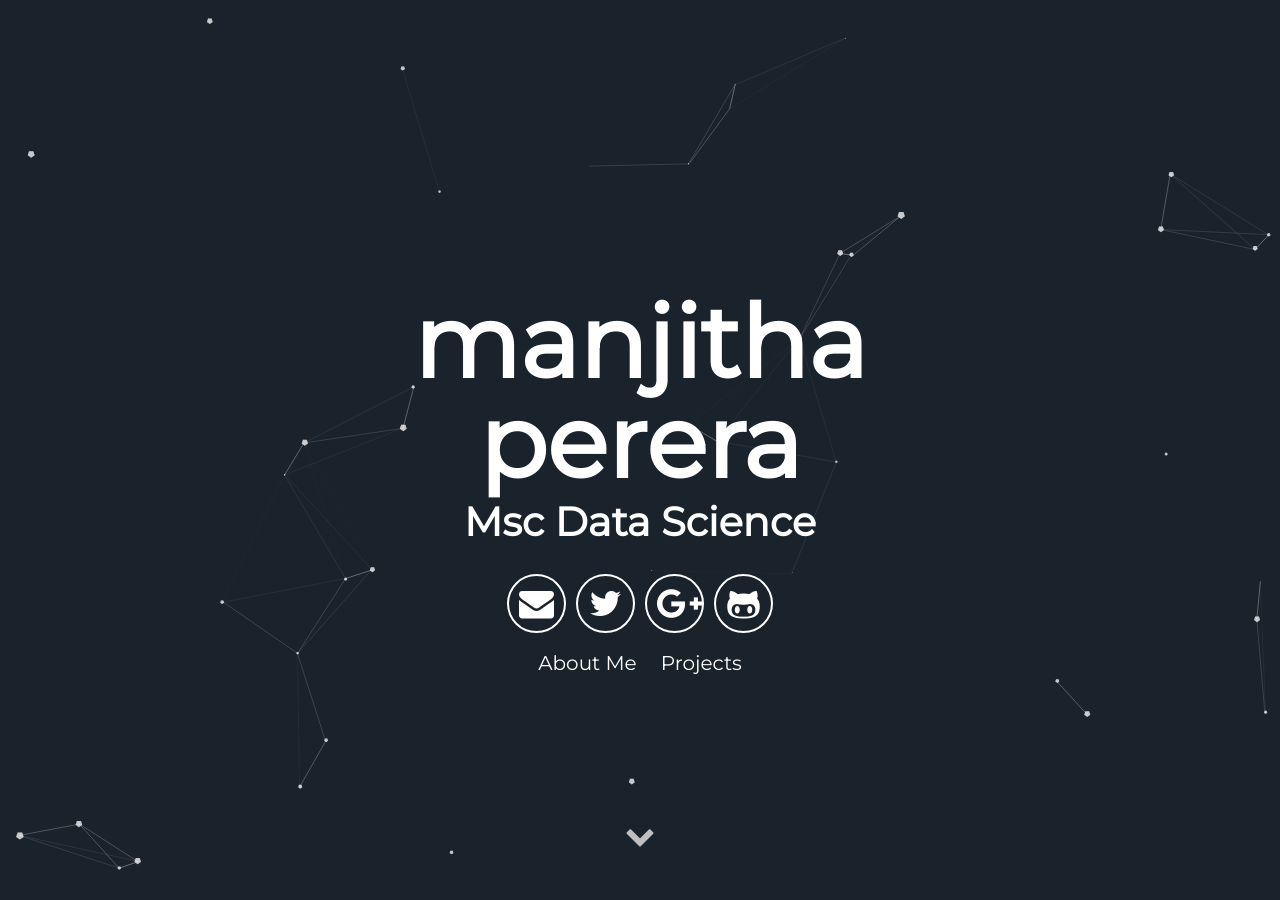
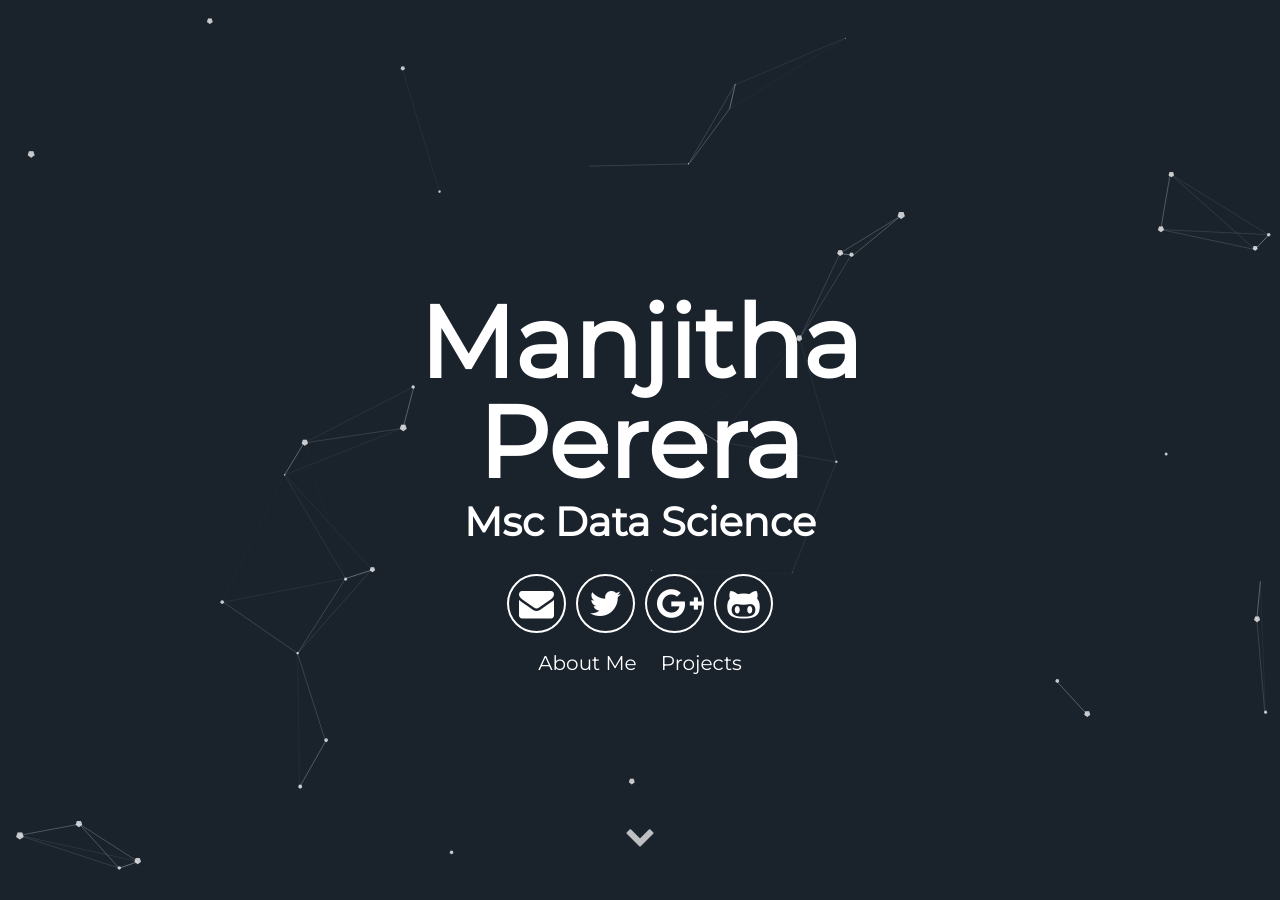
Before and after one commit to m-perera/m-perera.github.io, a Jekyll site: the page built from README.md, in a window 1280 px wide and 900 px high. Built offline with Jekyll 4.4.1, drawn with Linux system fonts in a browser that asks for light colours; our own code applies the rules of GitHub Pages for plain Markdown files; some of the changed text lies outside the part shown.

```diff
--- a/_config.yml
+++ b/_config.yml
@@ -5,7 +5,7 @@ description: A blog about lorem ipsum dolor sit amet
 url: m-perera.github.io # the base hostname & protocol for your site e.g. http://willianjusten.com.br
 
 # User settings
-username: manjitha perera
+username: Manjitha Perera
 user_description: Bicycle rights irony actually neutra typewriter lyft. Man bun taxidermy put a bird on it, umami yr ramps pop-up ugh bushwick chia lo-fi. Occupy bitters pour-over snackwave you probably haven't heard of them small batch. Cornhole mustache man bun letterpress echo park VHS.
 user_title: Msc Data Science
 email: pereram@lancaster.ac.uk
```
